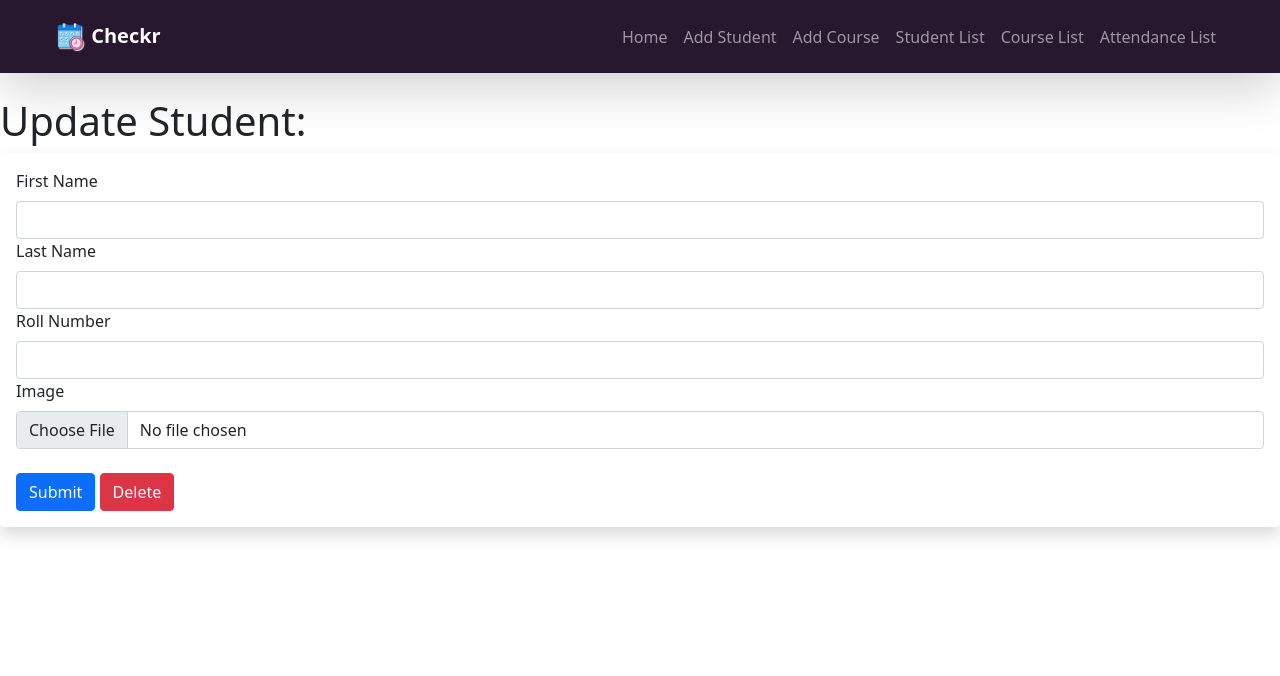
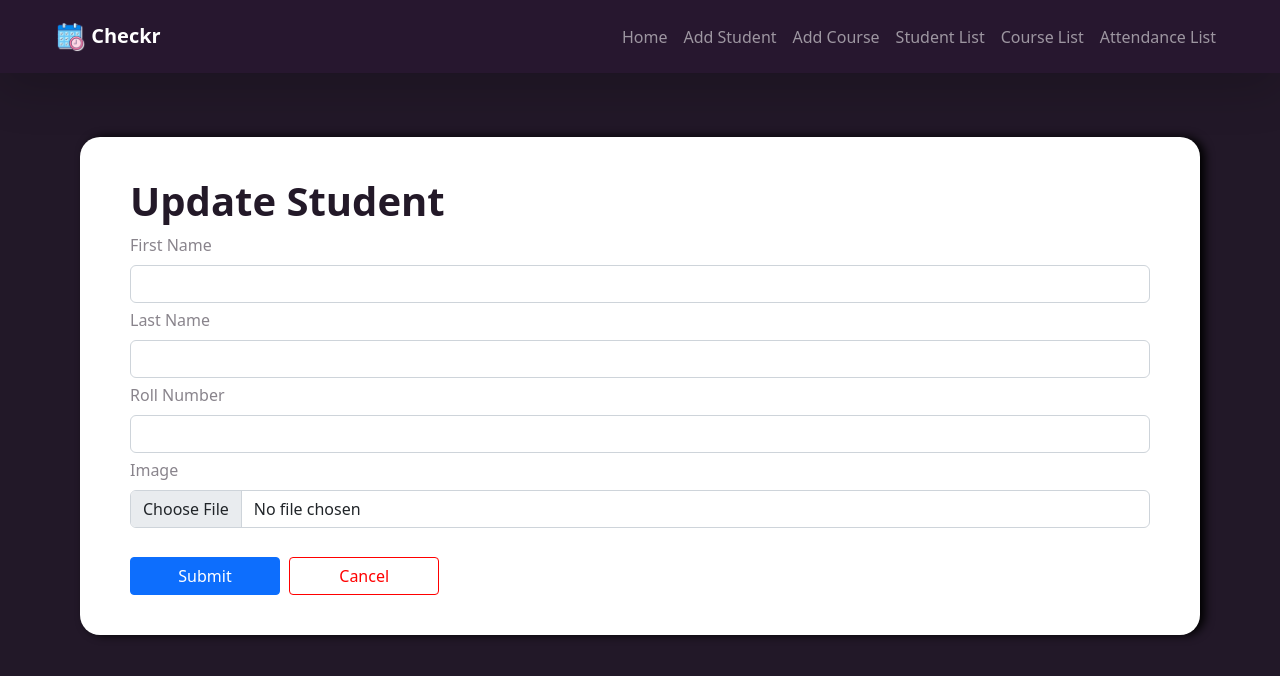
Before and after one commit to shaniacc/CSIT327-Repo_Canoy_Ylaya_Lozano_Lavador, a Flask app: template templates/updateStudent.html in a window 1280 px wide. Shown: the top 676 px of the page. Run offline with Flask 3, Linux system fonts and the light colour scheme; the template is opened without the code that fills it: values that come from a table or form of the project are taken from there, others are empty.

Commit message:
add UI to edit student page

```diff
--- a/templates/updateStudent.html
+++ b/templates/updateStudent.html
@@ -1,5 +1,47 @@
 {%extends 'base.html'%}
     {%block content%}
+    <style>
+        body {
+            background-color: #1f1525fb;
+            color: azure;
+            font-family: system-ui, -apple-system, BlinkMacSystemFont, 'Segoe UI', Roboto, Oxygen, Ubuntu, Cantarell, 'Open Sans', 'Helvetica Neue', sans-serif, sans-serif;
+        }
+        h1 {
+            color: #1f1525fb;
+            font-weight: bold;
+        }
+
+        form {
+            background-color: rgb(255, 255, 255);
+            padding-right: 50px;
+            padding-left: 50px;
+            padding-top: 40px;
+            padding-bottom: 40px;
+            border-radius: 20px;
+            box-shadow: black 5px 0px 10px 0px;
+            margin: 80px;
+            margin-top: 40px;
+        }
+
+        .btn {
+            width: 150px;
+            margin-right: 5px;
+        }
+        .form-label{
+            color: #1f152586;
+        }
+
+        .form-control {
+            margin-bottom: 5px;
+            border-radius: 6px;
+        }
+
+        .btn-danger{
+            background-color: white;
+            border-color: red;
+            color: red;
+        }
+    </style>
         {%for message in get_flashed_messages(class )%}
 
         <div class="alert alert-success alert-dismissible fade show" role="alert">
@@ -10,13 +52,9 @@
 
         {%endfor%}
 
-
-        <h1>Update Student:</h1>
-        <div class="shadow p-3 mb-5 bg-body rounded">
-
-
-
+        <div>
             <form action="/updateStudent/{{student_to_update.id}}"method ="POST" enctype="multipart/form-data">
+                <h1>Update Student</h1>
                 {{form.hidden_tag()}}
                 {{form.update_first_name.label(class="form-label")}}
                 {{form.update_first_name(class = "form-control",value = student_to_update.first_name)}}
@@ -32,7 +70,7 @@
 
                 <br/>
                 {{form.submit(class = "btn btn-primary")}}
-                <a class="btn btn-danger" href="{{url_for('deleteStudent',id = student_to_update.id)}}">Delete</a>
+                <a class="btn btn-danger" href="{{url_for('StudentList')}}">Cancel</a>
 
             </form>
             </div>
```
